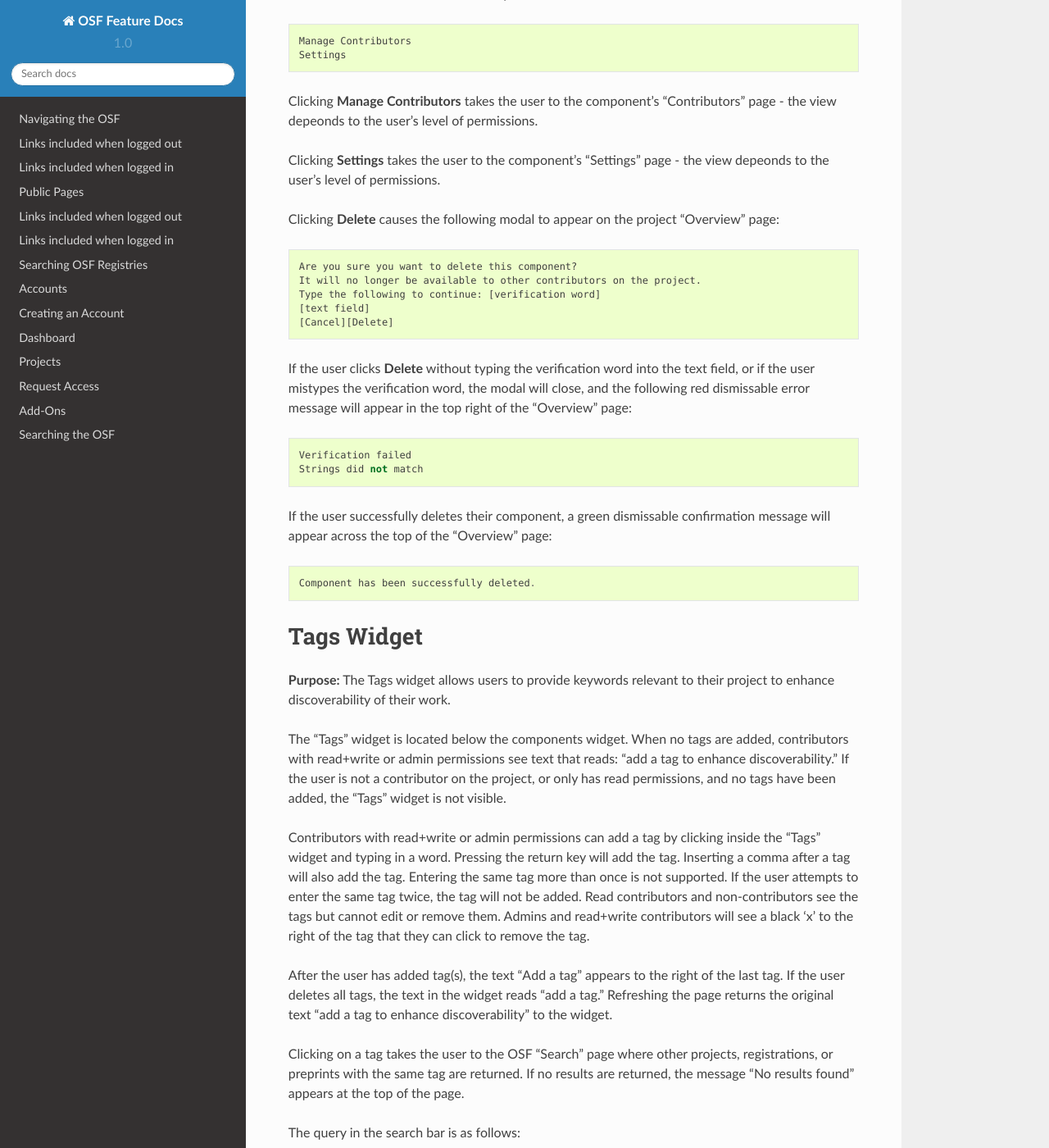
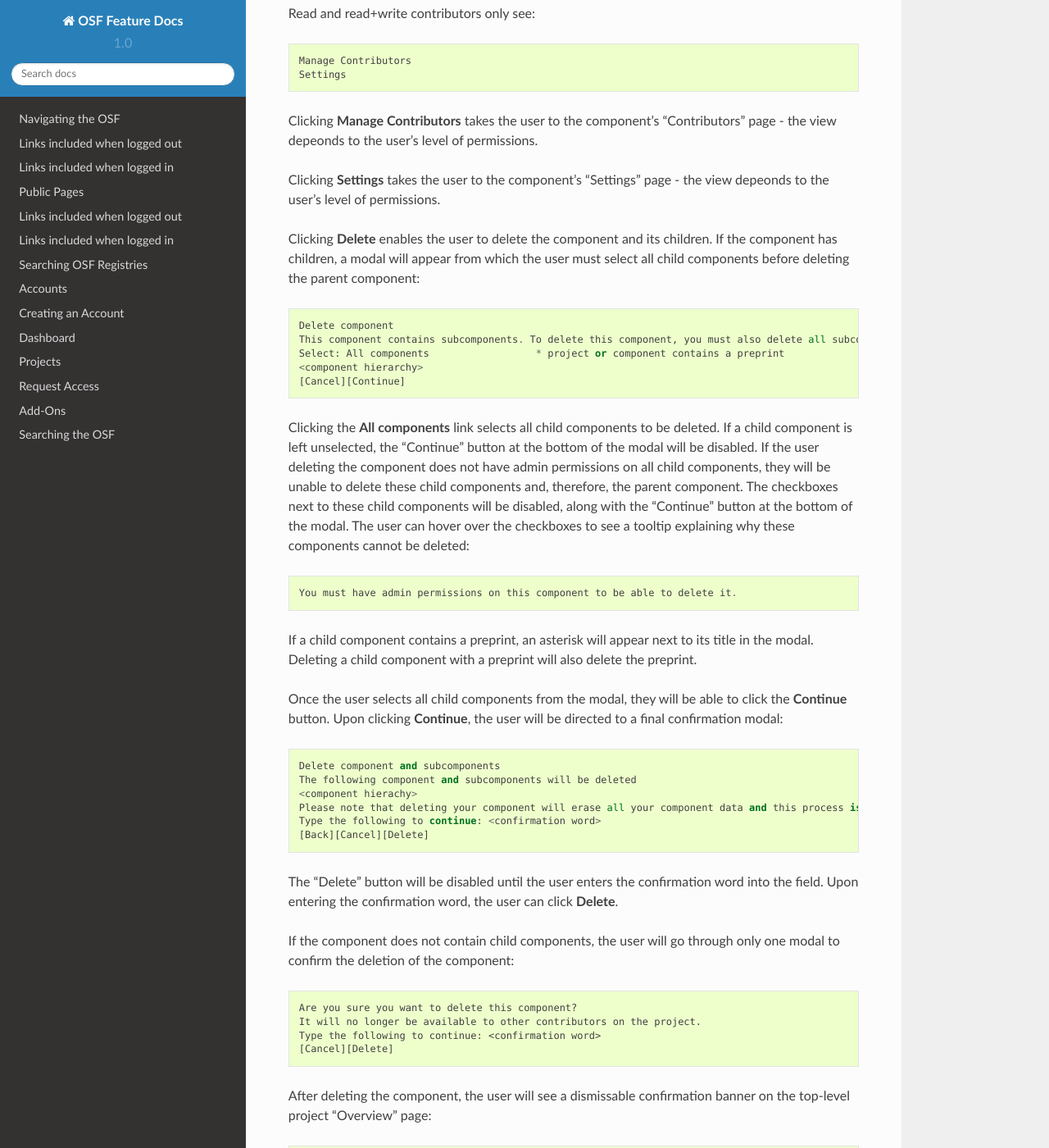
Before and after one commit to CenterForOpenScience/OSFDocs, a Sphinx documentation site: the page built from docs/projects/overview.rst, in a window 1280 px wide and 1400 px high, scrolled down 11961 px. Shown: the whole window at 82% size. Built offline with Sphinx 7.4.7 and the Read the Docs theme 2.0.0, drawn with Linux system fonts in a browser that asks for light colours; some of the changed text lies outside the part shown.

Commit message:
Delete component from ellipsis menu

```diff
--- a/docs/projects/overview.rst
+++ b/docs/projects/overview.rst
@@ -371,7 +371,8 @@
 The component shows a snippet of the description of up to 3 lines. If the description is longer, the snippet will be tailored off by an ellipsis. If the component does not have a description, no description is displayed for the component in the "Components" section of the parent project.
 
 To the right of the element's title is an ellipsis that, when clicked, gives contributors options to manage the component directly from the parent's "Overview" page.
-The ellipsis is visible only to contributors. Linked projects/registrations do not contain these ellipses.
+
+The ellipsis is visible only to contributors, and is only on components.
 
 When an admin clicks the ellipsis, a drop-down menu appears with the following options::
 
@@ -388,22 +389,49 @@
 
 Clicking **Settings** takes the user to the component's "Settings" page - the view depeonds to the user's level of permissions.
 
-Clicking **Delete** causes the following modal to appear on the project "Overview" page::
+Clicking **Delete** enables the user to delete the component and its children. If the component has children, a modal will appear from which the user must select all child components before deleting the parent component::
+
+    Delete component
+    This component contains subcomponents. To delete this component, you must also delete all subcomponents. This action is irreversible.
+    Select: All components                  * project or component contains a preprint
+    <component hierarchy>
+    [Cancel][Continue]
+
+Clicking the **All components** link selects all child components to be deleted. If a child component is left unselected, the "Continue" button at the bottom of the modal will be disabled. If the user deleting the component does not have admin permissions on all child components, they will be unable to delete these child components and, therefore, the parent component. The checkboxes next to these child components will be disabled, along with the "Continue" button at the bottom of the modal. The user can hover over the checkboxes to see a tooltip explaining why these components cannot be deleted::
+
+    You must have admin permissions on this component to be able to delete it.
+
+If a child component contains a preprint, an asterisk will appear next to its title in the modal. Deleting a child component with a preprint will also delete the preprint.
+
+Once the user selects all child components from the modal, they will be able to click the **Continue** button. Upon clicking **Continue**, the user will be directed to a final confirmation modal::
+
+    Delete component and subcomponents
+    The following component and subcomponents will be deleted
+    <component hierachy>
+    Please note that deleting your component will erase all your component data and this process is IRREVERSIBLE. Deleted component and subcomponents will no longer be available to other contributors on the component.
+    Type the following to continue: <confirmation word>
+    [Back][Cancel][Delete]
+
+The "Delete" button will be disabled until the user enters the confirmation word into the field. Upon entering the confirmation word, the user can click **Delete**.
+
+If the component does not contain child components, the user will go through only one modal to confirm the deletion of the component::
 
     Are you sure you want to delete this component?
     It will no longer be available to other contributors on the project.
-    Type the following to continue: [verification word]
-    [text field]
+    Type the following to continue: <confirmation word>
     [Cancel][Delete]
 
-If the user clicks **Delete** without typing the verification word into the text field, or if the user mistypes the verification word, the modal will close, and the following red dismissable error message will appear in the top right of the "Overview" page::
-
-    Verification failed
-    Strings did not match
-
-If the user successfully deletes their component, a green dismissable confirmation message will appear across the top of the "Overview" page::
+After deleting the component, the user will see a dismissable confirmation banner on the top-level project "Overview" page::
 
     Component has been successfully deleted.
+
+If the component contained children, the user will see a confirmation modal::
+
+    Your component has been successfully deleted.
+    [OK]
+
+Clicking the **OK** button dismisses the modal, and returns the user to the parent project "Overview" page.
+
 
 .. _tags:
 
```
Also changed, not shown: other parts of docs/projects/overview.rst (+1 -1 lines).
